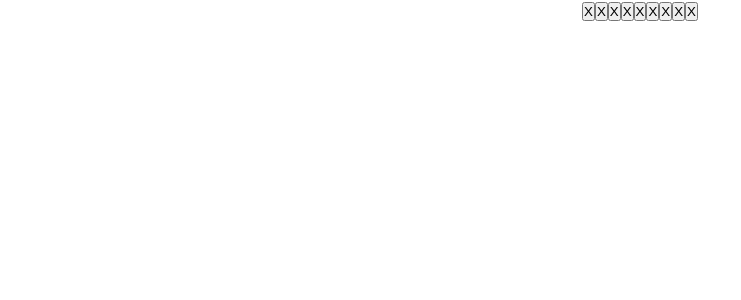
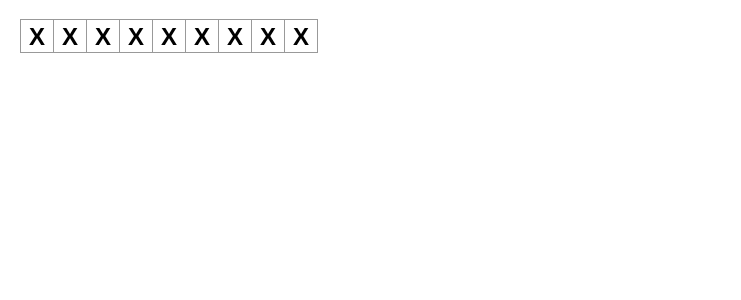
Before and after one commit to bismarkagyare/my-first-react-app, a React (Create React App) app: page / in a window 1280 px wide. Shown: the top 300 px of the page, without its empty margins (0-741 px from the left). Built offline with nearby package versions, Linux system fonts and the light colour scheme.

Commit message:
add all game styles

```diff
--- a/src/App.css
+++ b/src/App.css
@@ -42,3 +42,94 @@
   padding: 0;
   box-sizing: border-box;
 }
+
+* {
+  box-sizing: border-box;
+}
+
+body {
+  font-family: sans-serif;
+  margin: 20px;
+  padding: 0;
+}
+
+h1 {
+  margin-top: 0;
+  font-size: 22px;
+}
+
+h2 {
+  margin-top: 0;
+  font-size: 20px;
+}
+
+h3 {
+  margin-top: 0;
+  font-size: 18px;
+}
+
+h4 {
+  margin-top: 0;
+  font-size: 16px;
+}
+
+h5 {
+  margin-top: 0;
+  font-size: 14px;
+}
+
+h6 {
+  margin-top: 0;
+  font-size: 12px;
+}
+
+code {
+  font-size: 1.2em;
+}
+
+ul {
+  padding-left: 20px;
+}
+
+* {
+  box-sizing: border-box;
+}
+
+body {
+  font-family: sans-serif;
+  margin: 20px;
+  padding: 0;
+}
+
+.square {
+  background: #fff;
+  border: 1px solid #999;
+  float: left;
+  font-size: 24px;
+  font-weight: bold;
+  line-height: 34px;
+  height: 34px;
+  margin-right: -1px;
+  margin-top: -1px;
+  padding: 0;
+  text-align: center;
+  width: 34px;
+}
+
+.board-row:after {
+  clear: both;
+  content: '';
+  display: table;
+}
+
+.status {
+  margin-bottom: 10px;
+}
+.game {
+  display: flex;
+  flex-direction: row;
+}
+
+.game-info {
+  margin-left: 20px;
+}
```
